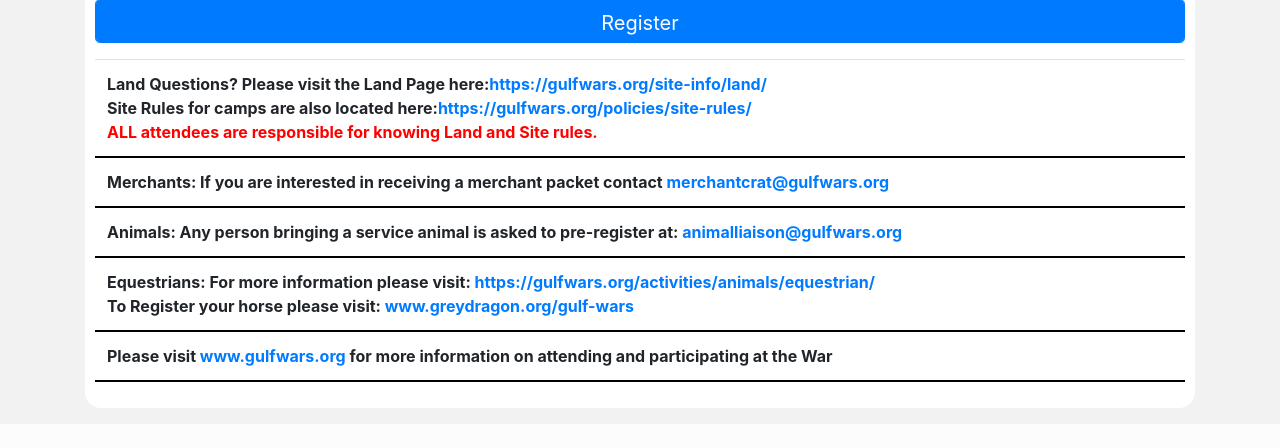
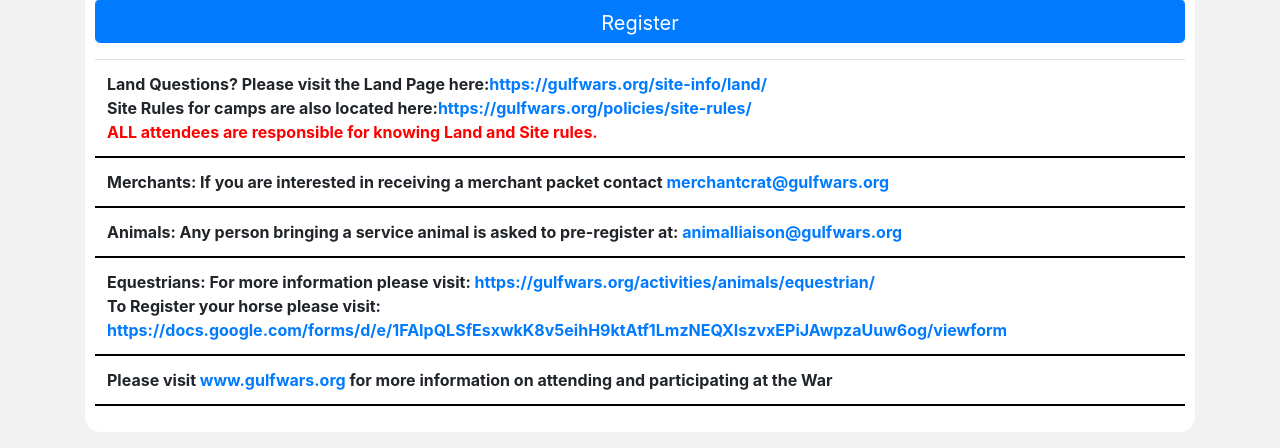
Before and after one commit to gwtroll/gwtroll, a Flask app: page /registration in a window 1280 px wide. Shown: the part 2843-3291 px from the top of the page. Before the commit the page ends 3225 px from the top, so only its background shows below. Run offline with Flask 3, Linux system fonts and the light colour scheme; lists and menus that the app fills with data are empty; parts of the project's set-up code (start-up, migrations or seed data) failed here and were passed over; some libraries are stand-ins or nearby versions.

Commit message:
Updated Equestrian Link

```diff
--- a/app/templates/create_prereg.html
+++ b/app/templates/create_prereg.html
@@ -334,7 +334,7 @@
       </tr>
       <tr>
         <th scope="row">Equestrians: For more information please visit: <a href="https://gulfwars.org/activities/animals/equestrian/">https://gulfwars.org/activities/animals/equestrian/</a><br>
-        To Register your horse please visit: <a href="http://www.greydragon.org/gulf-wars">www.greydragon.org/gulf-wars</a></th>
+        To Register your horse please visit: <a href="https://docs.google.com/forms/d/e/1FAIpQLSfEsxwkK8v5eihH9ktAtf1LmzNEQXIszvxEPiJAwpzaUuw6og/viewform">https://docs.google.com/forms/d/e/1FAIpQLSfEsxwkK8v5eihH9ktAtf1LmzNEQXIszvxEPiJAwpzaUuw6og/viewform </a></th>
       </tr>
       <tr>
         <th scope="row">Please visit <a href="http://www.gulfwars.org">www.gulfwars.org</a> for more information on attending and participating at the War</th>
```
